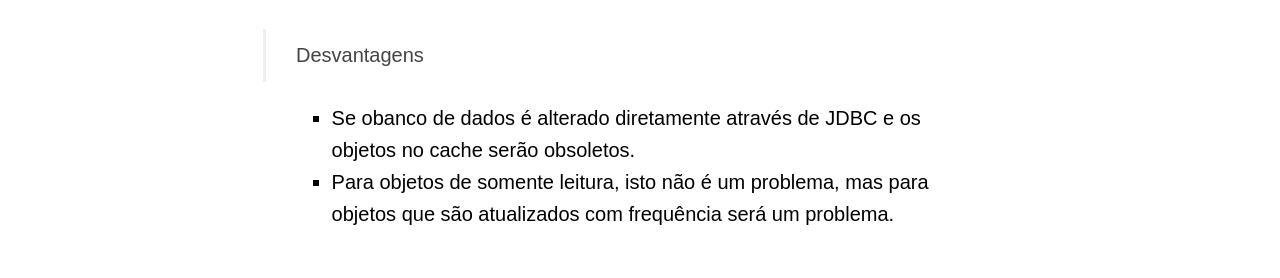
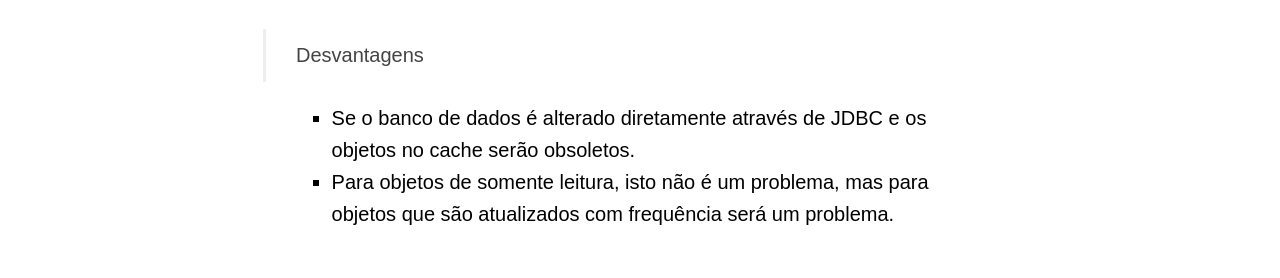
Before and after one commit to fabriciomrkonell/fabriciomrkonell, a Jekyll site: the page built from _posts/2014-02-25-eclipse-link.markdown, in a window 1280 px wide. Shown: the part 1114-1392 px from the top of the page. Built offline with Jekyll 4.4.1, drawn with Linux system fonts in a browser that asks for light colours; some web fonts are replaced; Markdown is read by kramdown in place of the engine named in the settings; comment, search, counter and statistics services are not loaded.

Commit message:
Correção

```diff
--- a/_posts/2014-02-25-eclipse-link.markdown
+++ b/_posts/2014-02-25-eclipse-link.markdown
@@ -17,7 +17,7 @@ não precisa ser acessado. Além disso, se o objeto é lido através de qualquer
 {% endhighlight %}
 
 <h3>Desvantagens</h3>
-* Se obanco de dados é alterado diretamente através de JDBC e os objetos no cache serão obsoletos.
+* Se o banco de dados é alterado diretamente através de JDBC e os objetos no cache serão obsoletos.
 * Para objetos de somente leitura, isto não é um problema, mas para objetos que são atualizados com frequência será um problema.
 
 <h3>Informações</h3>
```
